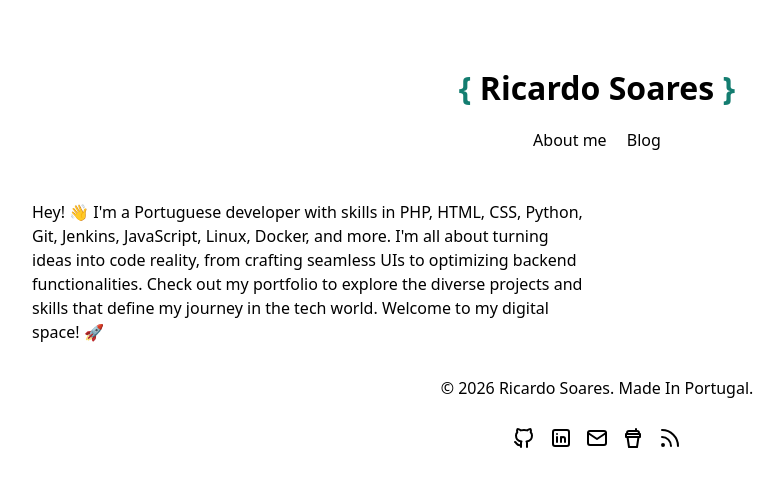
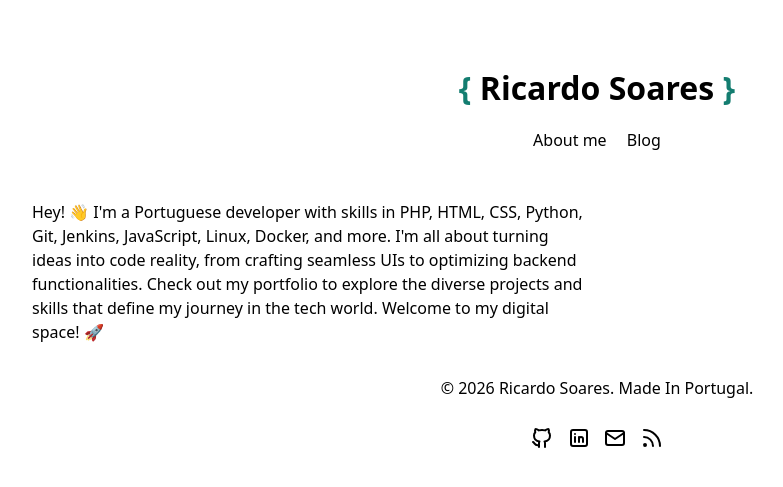
Before and after one commit to turtuga/turtuga.github.io, a Jekyll site: the page built from pages/index.html, in a window 1280 px wide. Shown: the top 487 px of the page, without its empty margins (43-826 px from the left). Built offline with Jekyll 4.4.1, drawn with Linux system fonts in a browser that asks for light colours.

Commit message:
ci: remove buymeacoffe

```diff
--- a/_layouts/default.html
+++ b/_layouts/default.html
@@ -23,7 +23,6 @@
                 <a target="_blank" href="https://github.com/turtuga"><svg xmlns="http://www.w3.org/2000/svg" width="24" height="24" viewBox="0 0 24 24" stroke-width="2" stroke="currentColor" fill="none" stroke-linecap="round" stroke-linejoin="round"><path stroke="none" d="M0 0h24v24H0z" fill="none"/><path d="M9 19c-4.3 1.4 -4.3 -2.5 -6 -3m12 5v-3.5c0 -1 .1 -1.4 -.5 -2c2.8 -.3 5.5 -1.4 5.5 -6a4.6 4.6 0 0 0 -1.3 -3.2a4.2 4.2 0 0 0 -.1 -3.2s-1.1 -.3 -3.5 1.3a12.3 12.3 0 0 0 -6.2 0c-2.4 -1.6 -3.5 -1.3 -3.5 -1.3a4.2 4.2 0 0 0 -.1 3.2a4.6 4.6 0 0 0 -1.3 3.2c0 4.6 2.7 5.7 5.5 6c-.6 .6 -.6 1.2 -.5 2v3.5" /></svg></a> &nbsp;
                 <a target="_blank" href="https://www.linkedin.com/in/rsoares90/"><svg xmlns="http://www.w3.org/2000/svg" width="24" height="24" viewBox="0 0 24 24" stroke-width="2" stroke="currentColor" fill="none" stroke-linecap="round" stroke-linejoin="round"><path stroke="none" d="M0 0h24v24H0z" fill="none"/><path d="M4 4m0 2a2 2 0 0 1 2 -2h12a2 2 0 0 1 2 2v12a2 2 0 0 1 -2 2h-12a2 2 0 0 1 -2 -2z" /><path d="M8 11l0 5" /><path d="M8 8l0 .01" /><path d="M12 16l0 -5" /><path d="M16 16v-3a2 2 0 0 0 -4 0" /></svg></a> &nbsp;
                 <a target="_blank" href="mailto:hello-turtuga@outlook.com"><svg xmlns="http://www.w3.org/2000/svg" width="24" height="24" viewBox="0 0 24 24" stroke-width="2" stroke="currentColor" fill="none" stroke-linecap="round" stroke-linejoin="round"><path stroke="none" d="M0 0h24v24H0z" fill="none"/><path d="M3 7a2 2 0 0 1 2 -2h14a2 2 0 0 1 2 2v10a2 2 0 0 1 -2 2h-14a2 2 0 0 1 -2 -2v-10z" /><path d="M3 7l9 6l9 -6" /></svg></a> &nbsp;
-                <a target="_blank" href="https://www.buymeacoffee.com/rsoares"><svg xmlns="http://www.w3.org/2000/svg" class="icon icon-tabler icon-tabler-cup" width="24" height="24" viewBox="0 0 24 24" stroke-width="2" stroke="currentColor" fill="none" stroke-linecap="round" stroke-linejoin="round"><path stroke="none" d="M0 0h24v24H0z" fill="none"/><path d="M5 11h14v-3h-14z" /><path d="M17.5 11l-1.5 10h-8l-1.5 -10" /><path d="M6 8v-1a2 2 0 0 1 2 -2h8a2 2 0 0 1 2 2v1" /><path d="M15 5v-2" /></svg></a> &nbsp;
                 <a href="/feed.xml"><svg xmlns="http://www.w3.org/2000/svg" width="24" height="24" viewBox="0 0 24 24" stroke-width="2" stroke="currentColor" fill="none" stroke-linecap="round" stroke-linejoin="round"><path stroke="none" d="M0 0h24v24H0z" fill="none"/><path d="M5 19m-1 0a1 1 0 1 0 2 0a1 1 0 1 0 -2 0" /><path d="M4 4a16 16 0 0 1 16 16" /><path d="M4 11a9 9 0 0 1 9 9" /></svg></a>
             </p>
         </footer>
```
